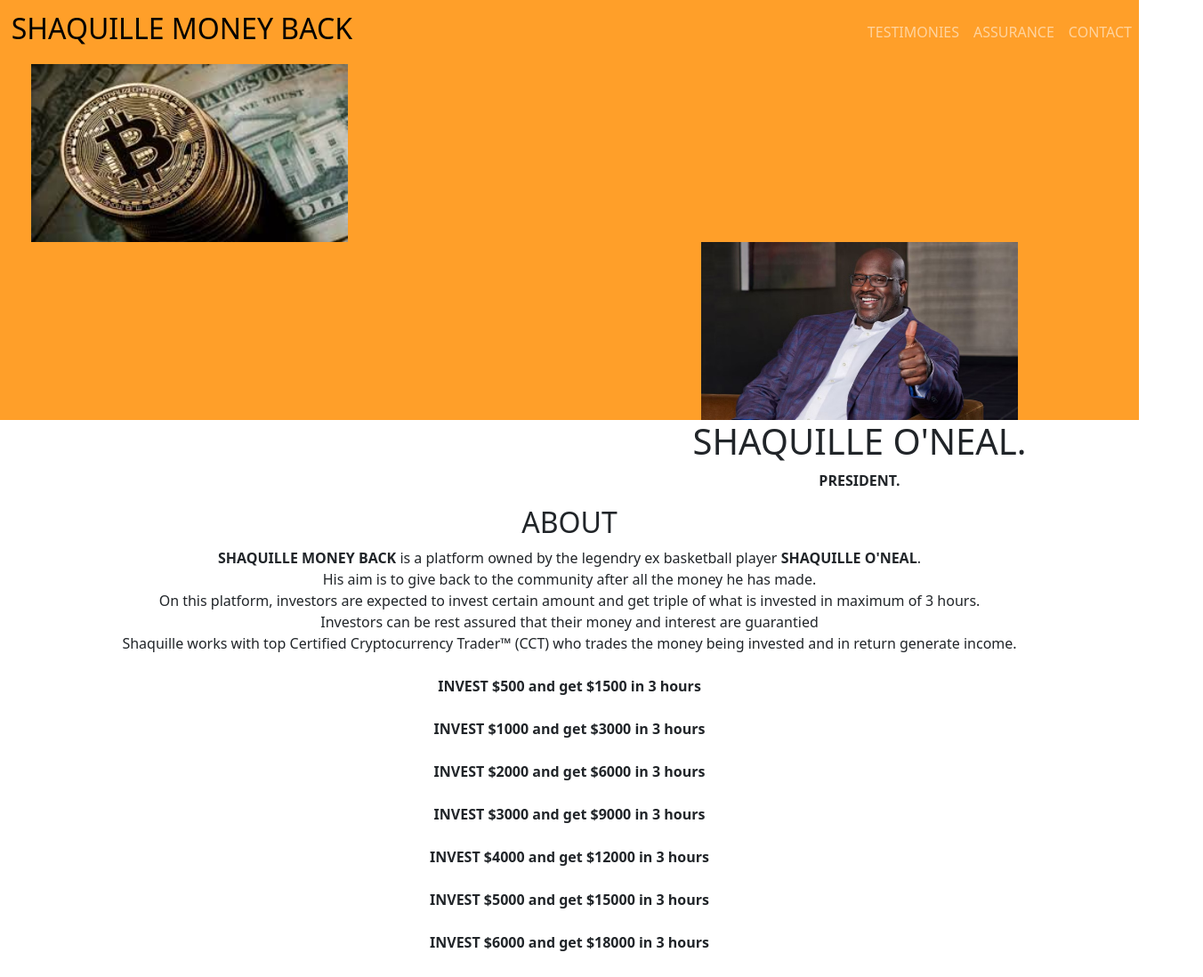
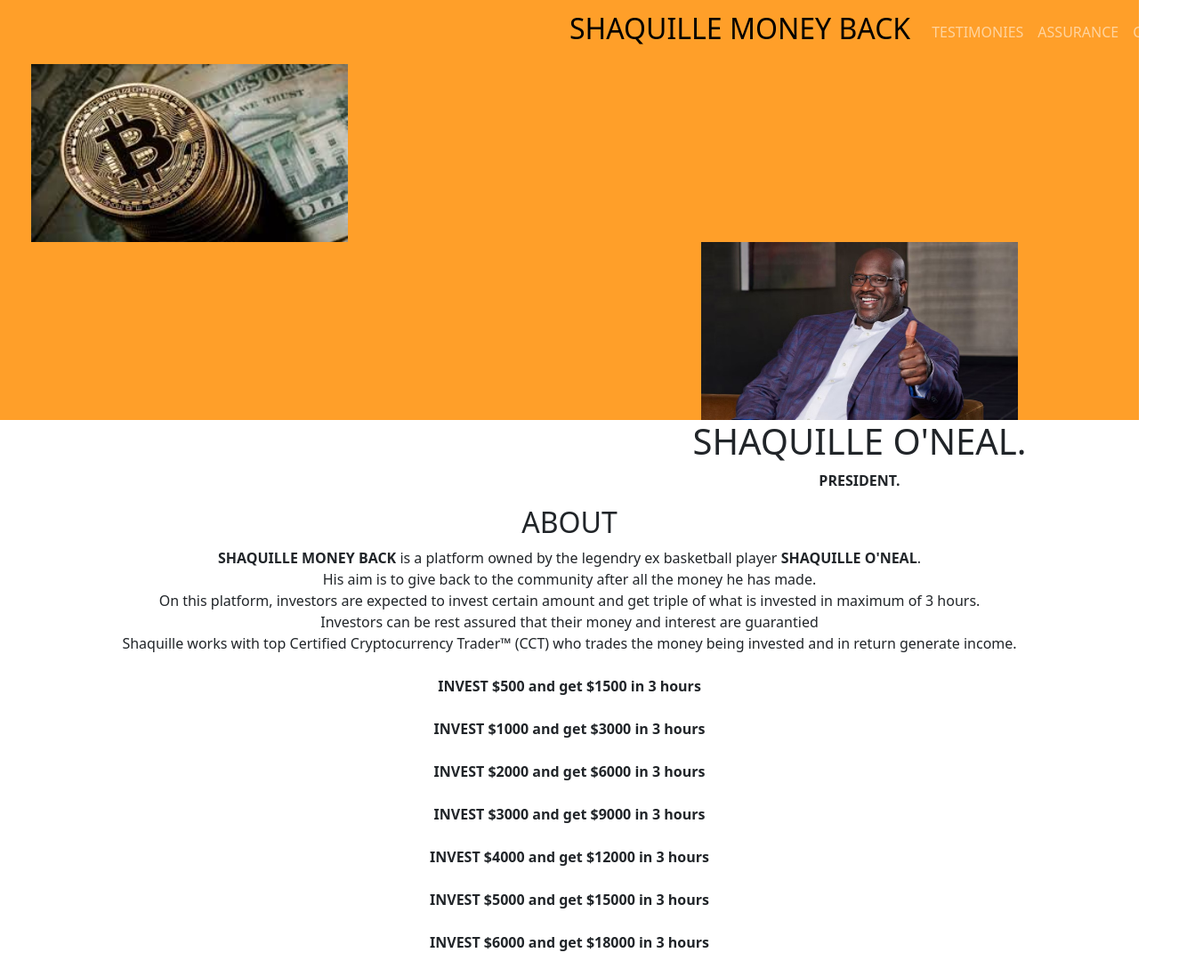
Before and after one commit to IGF-FUNDS/moneyback, a plain HTML site: page index.html in a window 1280 px wide. Shown: the top 1098 px of the page at 89% size, 1352 px wide, since content can reach past the window. Drawn offline with nearby package versions, Linux system fonts and the light colour scheme.

Commit message:
Update styles.css

```diff
--- a/css/styles.css
+++ b/css/styles.css
@@ -43,7 +43,7 @@ img {height:200px; }
 }
 .navbar-brand{
   color: BLACK;
-  margin-left: 1%;
+  margin-left: 50%;
 }
 .packageMoney{
 margin-right: 50%;
```
